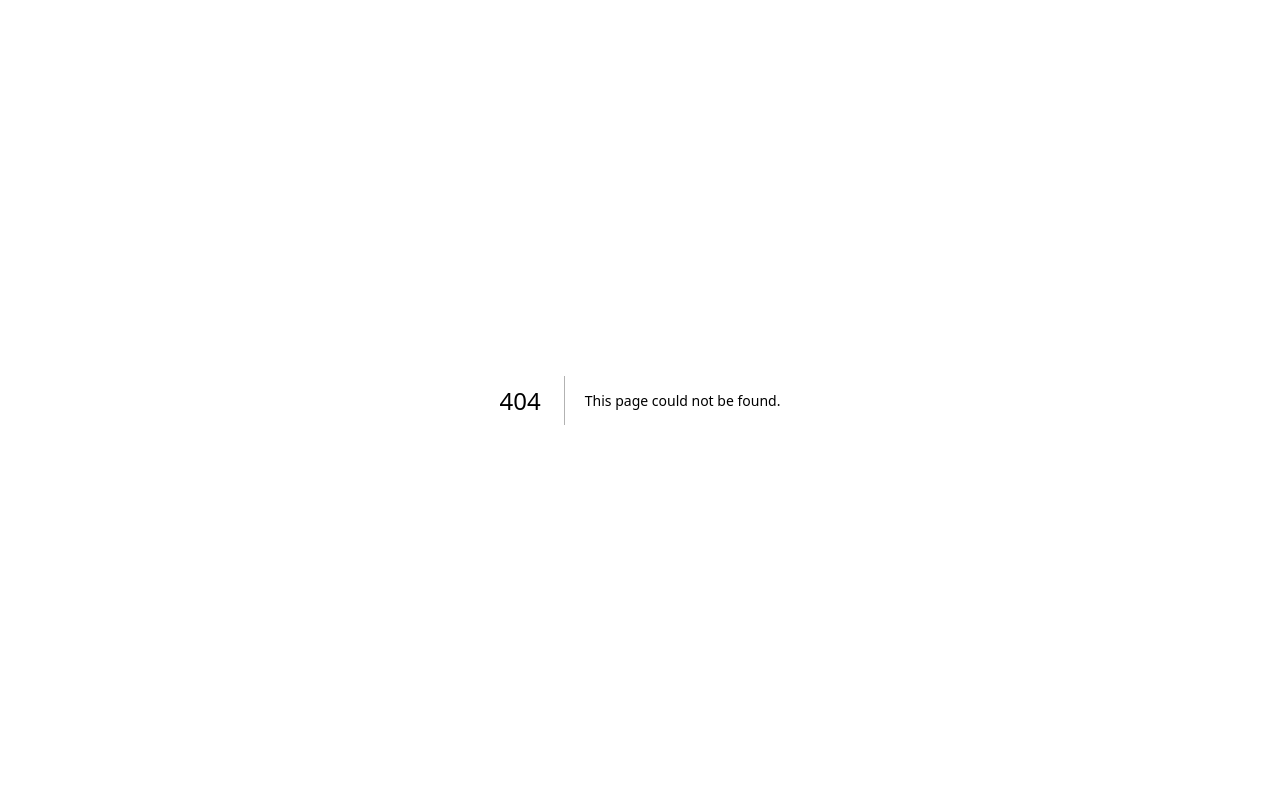
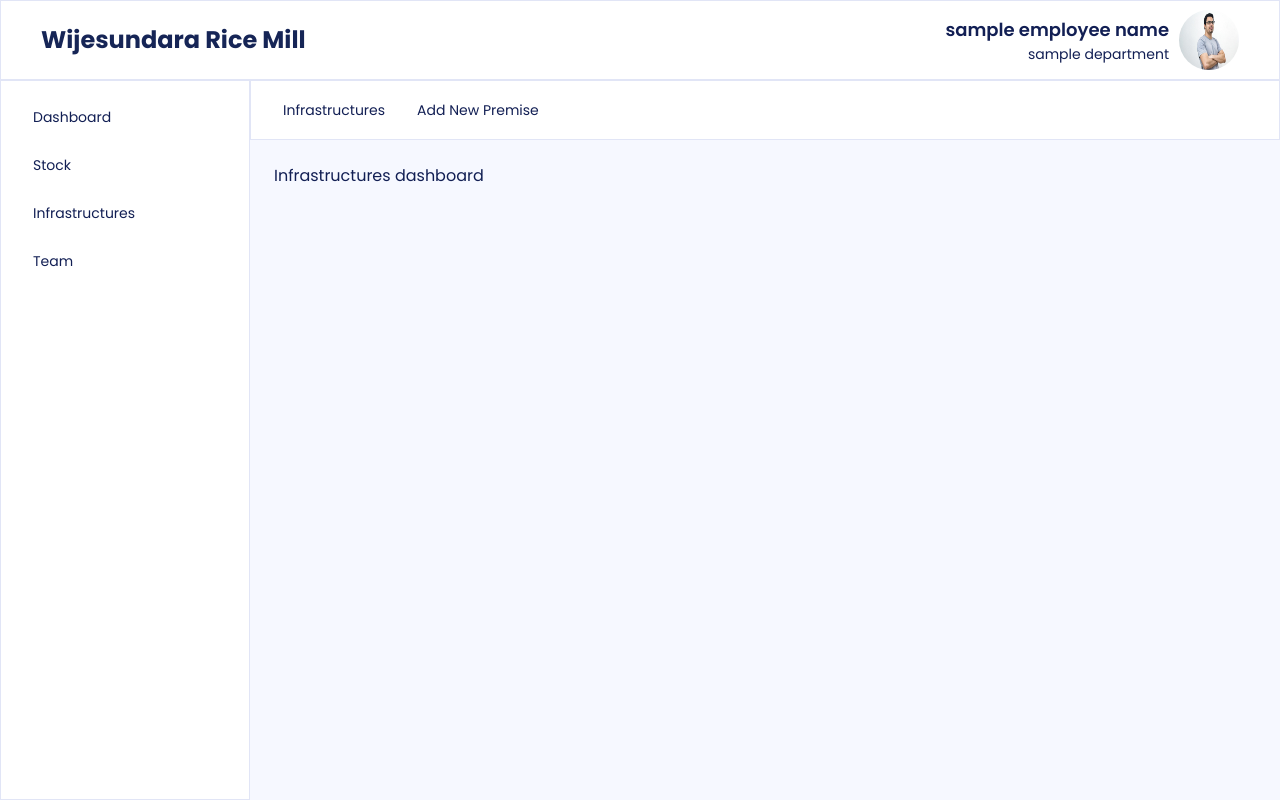
Before and after one commit to buddhika-development/wijesundara-erp-internal-system-client, a Next.js app: page /StockManager/Infrastructures in a window 1280 px wide. Before the commit this address had no page. Built offline with nearby package versions, Linux system fonts and the light colour scheme; no server answers.

Commit message:
Setup navigatagions

```diff
--- /dev/null
+++ b/src/Navigations.js
@@ -0,0 +1,66 @@
+
+// extract website link
+const WEBSITE_URI = process.env.SITE_URI
+
+export const MainNavigations = [
+    {
+        'link-content' : 'Dashboard',
+        'link' :`${WEBSITE_URI}/StockManager`
+    },
+    {
+        'link-content' : 'Stock',
+        'link' : `${WEBSITE_URI}/StockManager/Stock`
+    },
+    {
+        'link-content' : 'Infrastructures',
+        'link' : `${WEBSITE_URI}/StockManager/Infrastructures`
+    },
+    {
+        'link-content' : 'Team',
+        'link' : `${WEBSITE_URI}/StockManager/Team`
+    }
+]
+
+
+export const StockNavigation = [
+    {
+        'link-content' : 'Dashboard',
+        'link' :`${WEBSITE_URI}/StockManager/Stock/`
+    },
+    {
+        'link-content' : 'Stocks',
+        'link' :`${WEBSITE_URI}/StockManager/Stock/Stocks`
+    },
+    {
+        'link-content' : 'Checkout',
+        'link' :`${WEBSITE_URI}/StockManager/Stock/StockCheckout`
+    },
+    {
+        'link-content' : 'Arrivals',
+        'link' :`${WEBSITE_URI}/StockManager/Stock/StockArrival`
+    }
+]
+
+
+export const InfrastructureNavigations = [
+    {
+        'link-content' : 'Infrastructures',
+        'link' :`${WEBSITE_URI}/StockManager/Infrastructures/`
+    },
+    {
+        'link-content' : 'Add New Premise',
+        'link' :`${WEBSITE_URI}/StockManager/Infrastructures/NewPremise`
+    }
+]
+
+
+export const TeamNavigations = [
+    {
+        'link-content' : 'Team',
+        'link' :`${WEBSITE_URI}/StockManager/Team/`
+    },
+    {
+        'link-content' : 'Attendeeces',
+        'link' :`${WEBSITE_URI}/StockManager/Team/Attendence`
+    }
+]
--- /dev/null
+++ b/src/app/(stock_management)/StockManager/Infrastructures/layout.jsx
@@ -0,0 +1,20 @@
+import SecondaryHeader from '@/components/layouts/SecondaryHeader'
+import { InfrastructureNavigations } from '@/Navigations'
+import React from 'react'
+
+const InfrastructuresLayout = ({children}) => {
+
+    const INFRASTRUCTURES_NAVIGATIONS = InfrastructureNavigations
+
+  return (
+    <div>
+        <SecondaryHeader links={INFRASTRUCTURES_NAVIGATIONS} />
+
+        <div className='p-6'>
+            {children}
+        </div>
+    </div>
+  )
+}
+
+export default InfrastructuresLayout
--- /dev/null
+++ b/src/app/(stock_management)/StockManager/Infrastructures/page.jsx
@@ -0,0 +1,9 @@
+import React from 'react'
+
+const page = () => {
+  return (
+    <div>Infrastructures dashboard</div>
+  )
+}
+
+export default page
--- a/src/app/(stock_management)/StockManager/Stock/layout.jsx
+++ b/src/app/(stock_management)/StockManager/Stock/layout.jsx
@@ -1,31 +1,15 @@
 import SecondaryHeader from '@/components/layouts/SecondaryHeader'
+import { StockNavigation } from '@/Navigations'
 import React from 'react'
 
-const stockManagementLinks = [
-    {
-        'link-content' : 'Dashboard',
-        'link' : './'
-    },
-    {
-        'link-content' : 'Stocks',
-        'link' : './Stocks'
-    },
-    {
-        'link-content' : 'Checkouts',
-        'link' : './Stock/StockCheckout'
-    },
-    {
-        'link-content' : 'Arrivals',
-        'link' : './Stock/StockArrival'
-    }
-]
+const STOCK_MANAGEMENT_STOCK_NAVIGATIONS = StockNavigation;
 
 const layout = ({children}) => {
   return (
     <div>
 
         {/* Sub header section */}
-        <SecondaryHeader links={stockManagementLinks} />
+        <SecondaryHeader links={STOCK_MANAGEMENT_STOCK_NAVIGATIONS} />
 
         {/* body content */}
         <div className='p-4'>
--- a/src/app/(stock_management)/StockManager/Team/Attendence/page.jsx
+++ b/src/app/(stock_management)/StockManager/Team/Attendence/page.jsx
@@ -1,24 +1,17 @@
 import SecondaryHeader from '@/components/layouts/SecondaryHeader'
 import StockManagementAtendence from '@/components/layouts/StockManagement/StockManagementTeam/StockManagementAtendence'
 import Title from '@/components/ui/Titles/Title'
+import { TeamNavigations } from '@/Navigations'
 import React from 'react'
 
-const teamPageLinks = [
-  {
-    'link-content' : 'Team',
-    'link' : './Team'
-  },
-  {
-    'link-content' : 'Attendece',
-    'link' :'./Team/Attendence'
-  }
-]
+const page = () => {
 
-const page = () => {
+  const TEAM_NAVIGATION = TeamNavigations;
+
   return (
     <div className='h-full'>
 
-      <SecondaryHeader links={teamPageLinks} />
+      <SecondaryHeader links={TeamNavigations} />
 
       <div className="page-body-content  p-4">
 
--- a/src/app/(stock_management)/StockManager/Team/page.jsx
+++ b/src/app/(stock_management)/StockManager/Team/page.jsx
@@ -1,24 +1,17 @@
 import SecondaryHeader from '@/components/layouts/SecondaryHeader'
 import StockManagementTeam from '@/components/layouts/StockManagement/StockManagementTeam/StockManagementTeam'
+import { TeamNavigations } from '@/Navigations'
 import React from 'react'
 
-const teamPageLinks = [
-  {
-    'link-content' : 'Team',
-    'link' : './Team'
-  },
-  {
-    'link-content' : 'Attendece',
-    'link' :'./Team/Attendence'
-  }
-]
+const page = () => {
 
-const page = () => {
+  const TEAM_NAVIGATION = TeamNavigations;
+
   return (
     <div className='w-full h-full'>
 
       {/* Secondary header section */}
-      <SecondaryHeader links={teamPageLinks} />
+      <SecondaryHeader links={TEAM_NAVIGATION} />
 
       {/* body content area */}
       <div className="body-content p-6">
--- a/src/app/(stock_management)/layout.jsx
+++ b/src/app/(stock_management)/layout.jsx
@@ -1,13 +1,17 @@
 import Header from "@/components/layouts/Header"
 import Sidebar from "@/components/layouts/StockManagement/Sidebar"
+import { MainNavigations } from "@/Navigations"
 
 const StockManagementLayout = ({children}) => {
+
+    const STOCK_MANAGER_NAVIGATIONS = MainNavigations
+
     return(
         <div className="h-full">
             <Header />
             <main>
                 <div className="flex w-full h-full">
-                    <Sidebar />
+                    <Sidebar links={STOCK_MANAGER_NAVIGATIONS} />
                     <div className="w-[calc(100vw-250px)] h-full mt-[80px] ml-[250px]">
                         {children}
                     </div>
--- a/src/app/styles/common.css
+++ b/src/app/styles/common.css
@@ -10,6 +10,7 @@
 /* table design============================ */
 table{
     width: 100%;
+    font-size: 14px;
 }
 
 tr {
@@ -40,6 +41,7 @@ td, th {
 
 .stat-card-header-text {
     color: var(--secondary-text);
+    font-size: 14px;
 }
 
 .units {
--- a/src/components/layouts/StockManagement/Sidebar.jsx
+++ b/src/components/layouts/StockManagement/Sidebar.jsx
@@ -1,18 +1,25 @@
 import SideBarLink from '@/components/ui/SideBarLink'
 import React from 'react'
-import { MdOutlineSpaceDashboard } from "react-icons/md";
 
-const Sidebar = () => {
+const Sidebar = ({links}) => {
   return (
+
+    links && (
       <div className='w-[250px] fixed top-[80px] left-0 h-[calc(100vh-80px)] common-border pt-4 px-4 bg-white'>
           <div className="stock-manager-functionalities flex flex-col gap-y-2">
-            <SideBarLink link_content='Dashboard' link='./' />
+            {
+              links.map((link, index) => (
+                <SideBarLink key={index} link_content={link['link-content']} link={link['link']} />
+              ))
+            }
+              {/* <SideBarLink link_content='Dashboard' link='./' />
               <SideBarLink link_content='Stocks' link='./StockManager/Stock'/>
               <SideBarLink link_content='Stores' link='./StockManager/Store' />
               <SideBarLink link_content='Team' link='./StockManager/Team' />
-            <SideBarLink link_content='Notifications' link='./StockManager/Notification' />
+              <SideBarLink link_content='Notifications' link='./StockManager/Notification' /> */}
           </div>
       </div>
+    )
   )
 }
 
--- a/src/components/ui/SideBarLink.jsx
+++ b/src/components/ui/SideBarLink.jsx
@@ -11,7 +11,7 @@ const SideBarLink = ({link_content = 'sidebar defailt name', link = '#'})=> {
   console.log(pathname)
 
   return (
-    <Link href={`./${link}`} className='text-sm '>
+    <Link href={`${link}`} className='text-sm '>
       <div className={`h-[40px] flex items-center px-4 rounded-md hover:bg-blue-100 cursor-pointer`}>{link_content}</div>
     </Link>
   )
```
Lines whose indentation alone changed are shown as unchanged.
